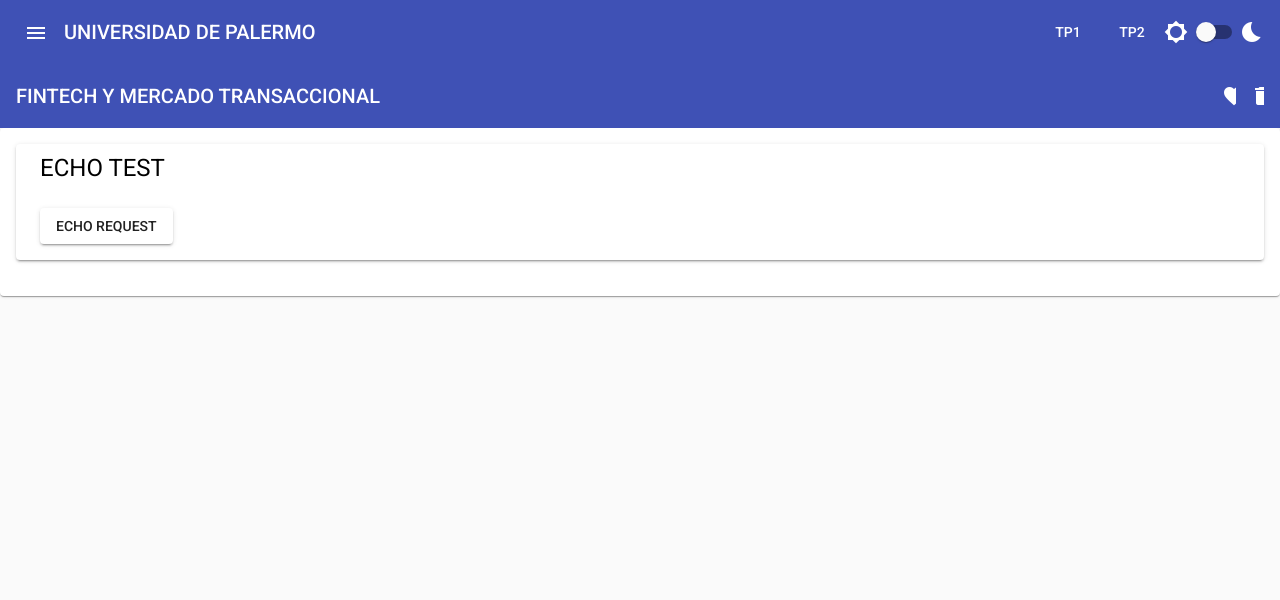
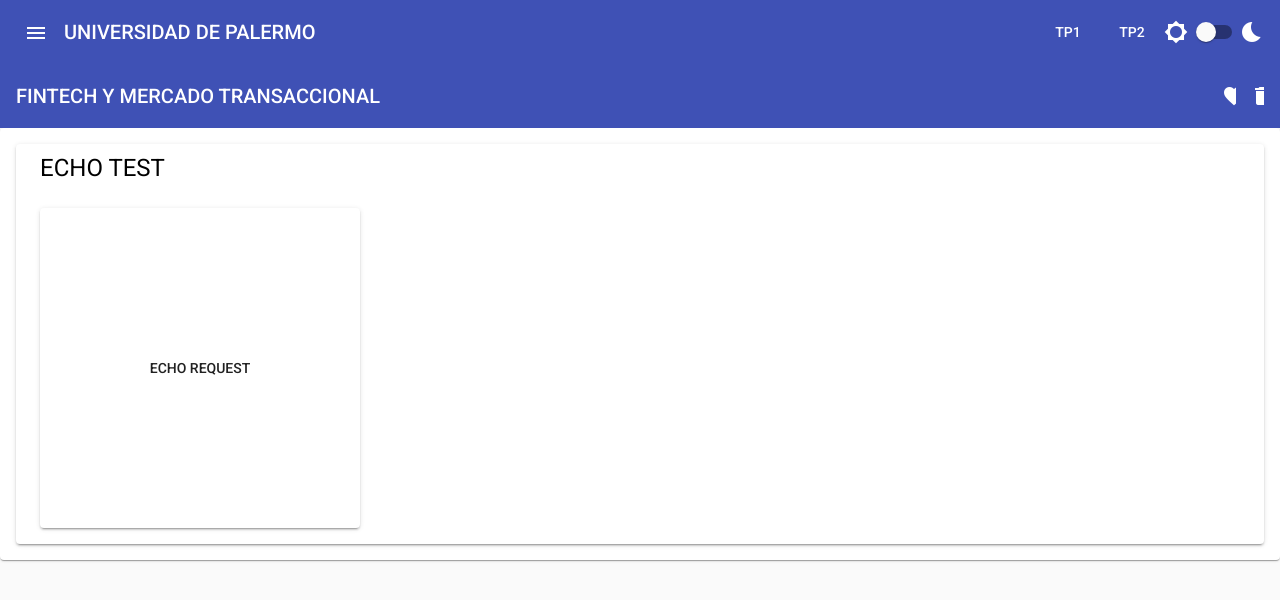
Before and after one commit to lautaromsc/fintech, an Angular app in the folder frontend/: page /tp2 in a window 1280 px wide. Shown: the top 600 px of the page. Built offline with nearby package versions, Linux system fonts and the light colour scheme.

Commit message:
Se arregla tp2

```diff
--- a/frontend/src/app/components/trabajo-practico2/trabajo-practico2.component.html
+++ b/frontend/src/app/components/trabajo-practico2/trabajo-practico2.component.html
@@ -9,16 +9,15 @@
                 </mat-panel-title>
             </mat-expansion-panel-header>
 
-              <button mat-raised-button  (click)="get()">
+            <div style="display: flex;">
+                <button mat-raised-button style="height: 20rem; width: 20rem;" (click)="get()">
                     ECHO REQUEST
                 </button>
+                <pre>
+                    <h2> {{response | json}} </h2>
+                </pre>
+            </div>
         </mat-expansion-panel>
-
-
-                             <pre> {{response | json}}</pre>
-
-
-
     </mat-card-content>
 
 </mat-card>
--- a/frontend/src/app/components/trabajo-practico2/trabajo-practico2.component.scss
+++ b/frontend/src/app/components/trabajo-practico2/trabajo-practico2.component.scss
@@ -18,14 +18,6 @@
     margin: 0 12px;
 }
 
-.custom-dropzone.ngx-dz-hovered {
-    border: 5px solid rgb(255,211,0);
-}
-
-.custom-dropzone-preview{
-    width: 100% !important;
-    max-width: unset !important;
-}
 
 table {
     width: 100%;
@@ -40,7 +32,6 @@ table {
     padding-right: 2rem;
 }
 
-
 .mat-form-field {
     font-size: 28px;
 }
```
Lines whose indentation alone changed are shown as unchanged.
